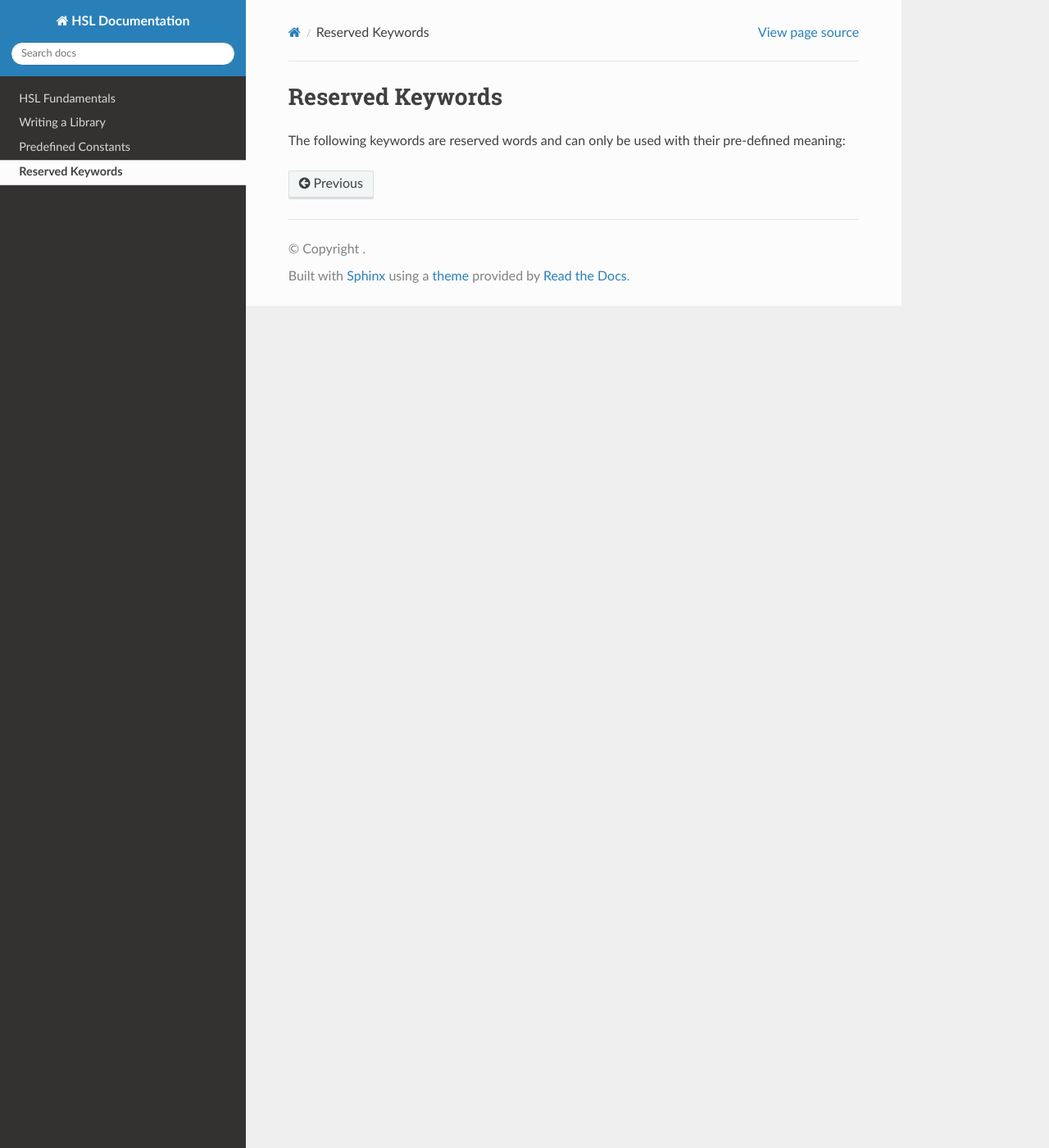
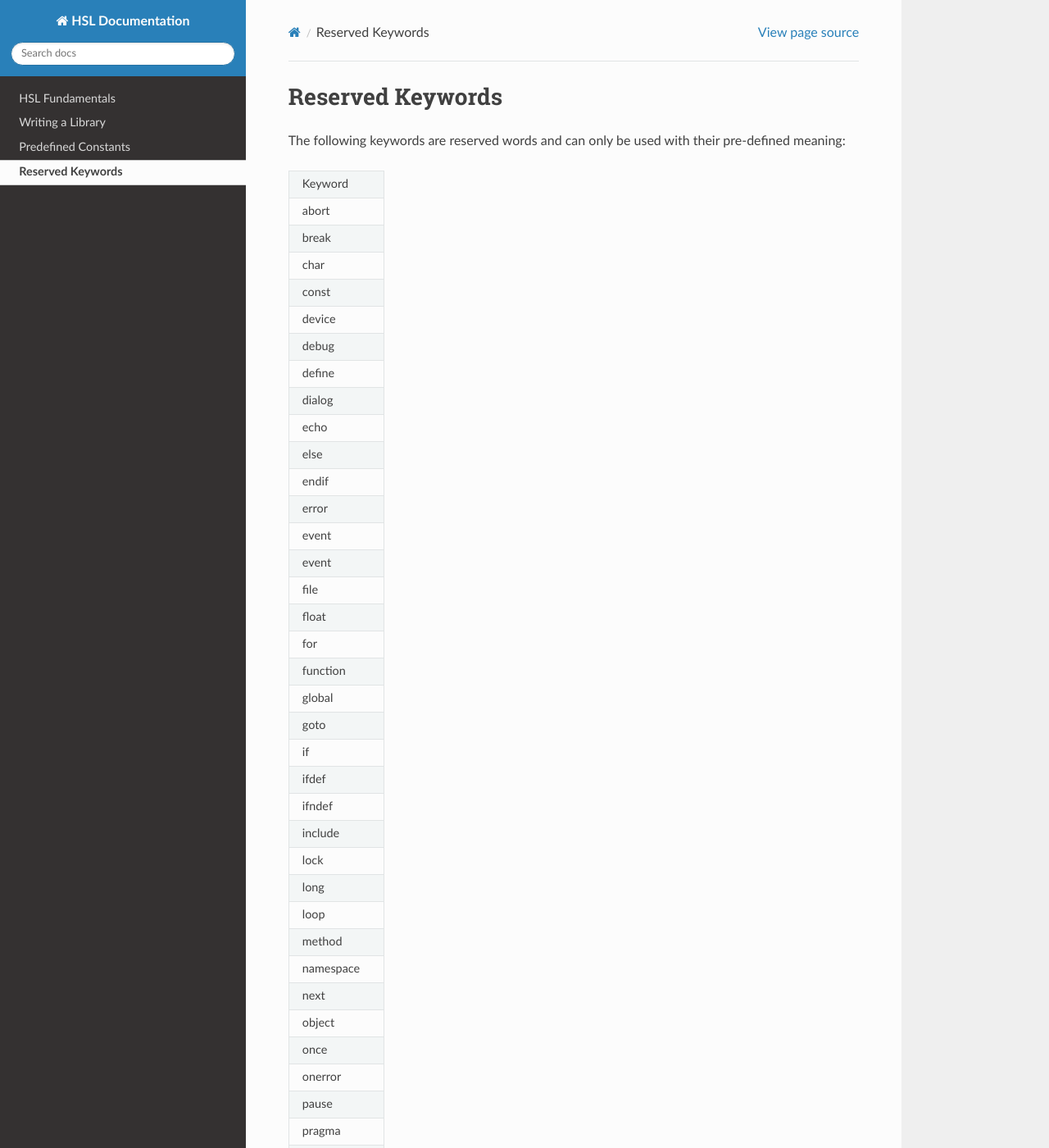
Before and after one commit to theonetruenerd/hsl-documentation, a Sphinx documentation site: the page built from docs/source/reserved_keywords.rst, in a window 1280 px wide and 1400 px high. Shown: the whole window at 82% size. Built offline with Sphinx 7.4.7 and the Read the Docs theme 3.1.0, drawn with Linux system fonts in a browser that asks for light colours; some of the changed text lies outside the part shown.

Commit message:
Fixed table formatting

```diff
--- a/docs/source/reserved_keywords.rst
+++ b/docs/source/reserved_keywords.rst
@@ -3,106 +3,106 @@ Reserved Keywords
 
 The following keywords are reserved words and can only be used with their pre-defined meaning:
 
-+-----------+
-| Keyword   |
-+-----------+
-| abort     |
-+-----------+
-| break     |
-+-----------+
-| char      |
-+-----------+
-| const     |
-+-----------+
-| device    |
-+-----------+
-| debug     |
-+-----------+
-| define    |
-+-----------+
-| dialog    |
-+-----------+
-| echo      |
-+-----------+
-| else      |
-+-----------+
-| endif     |
-+-----------+
-| error     |
-+-----------+
-| event     |
-+-----------+
-| event     |
-+-----------+
-| file      |
-+-----------+
-| float     |
-+-----------+
-| for       |
-+-----------+
-| function  |
-+-----------+
-| global    |
-+-----------+
-| goto      |
-+-----------+
-| if        |
-+-----------+
-| ifdef     |
-+-----------+
-| ifndef    |
-+-----------+
-| include   |
-+-----------+
-| lock      |
-+-----------+
-| long      |
-+-----------+
-| loop      |
-+-----------+
-| method    |
-+-----------+
-| namespace |
-+-----------+
-| next      |
-+-----------+
-| object    |
-+-----------+
-| once      |
-+-----------+
-| onerror   |
-+-----------+
-| pause     |
-+-----------+
-| pragma    |
-+-----------+
-| private   |
-+-----------+
-| return    |
-+-----------+
-| resume    |
-+-----------+
-| sequence  |
-+-----------+
-| short     |
-+-----------+
-| static    |
-+-----------+
-| struct    |
-+-----------+
-| string    |
-+-----------+
-| synchronized |
-+-----------+
-| timer     |
-+-----------+
-| unlock    |
-+-----------+
-| variable  |
-+-----------+
-| void      |
-+-----------+
-| while     |
-+-----------+
-| __filename__ |
-+-----------+
++---------------+
+| Keyword       |
++---------------+
+| abort         |
++---------------+
+| break         |
++---------------+
+| char          |
++---------------+
+| const         |
++---------------+
+| device        |
++---------------+
+| debug         |
++---------------+
+| define        |
++---------------+
+| dialog        |
++---------------+
+| echo          |
++---------------+
+| else          |
++---------------+
+| endif         |
++---------------+
+| error         |
++---------------+
+| event         |
++---------------+
+| event         |
++---------------+
+| file          |
++---------------+
+| float         |
++---------------+
+| for           |
++---------------+
+| function      |
++---------------+
+| global        |
++---------------+
+| goto          |
++---------------+
+| if            |
++---------------+
+| ifdef         |
++---------------+
+| ifndef        |
++---------------+
+| include       |
++---------------+
+| lock          |
++---------------+
+| long          |
++---------------+
+| loop          |
++---------------+
+| method        |
++---------------+
+| namespace     |
++---------------+
+| next          |
++---------------+
+| object        |
++---------------+
+| once          |
++---------------+
+| onerror       |
++---------------+
+| pause         |
++---------------+
+| pragma        |
++---------------+
+| private       |
++---------------+
+| return        |
++---------------+
+| resume        |
++---------------+
+| sequence      |
++---------------+
+| short         |
++---------------+
+| static        |
++---------------+
+| struct        |
++---------------+
+| string        |
++---------------+
+| synchronized  |
++---------------+
+| timer         |
++---------------+
+| unlock        |
++---------------+
+| variable      |
++---------------+
+| void          |
++---------------+
+| while         |
++---------------+
+| __filename__  |
++---------------+
```
